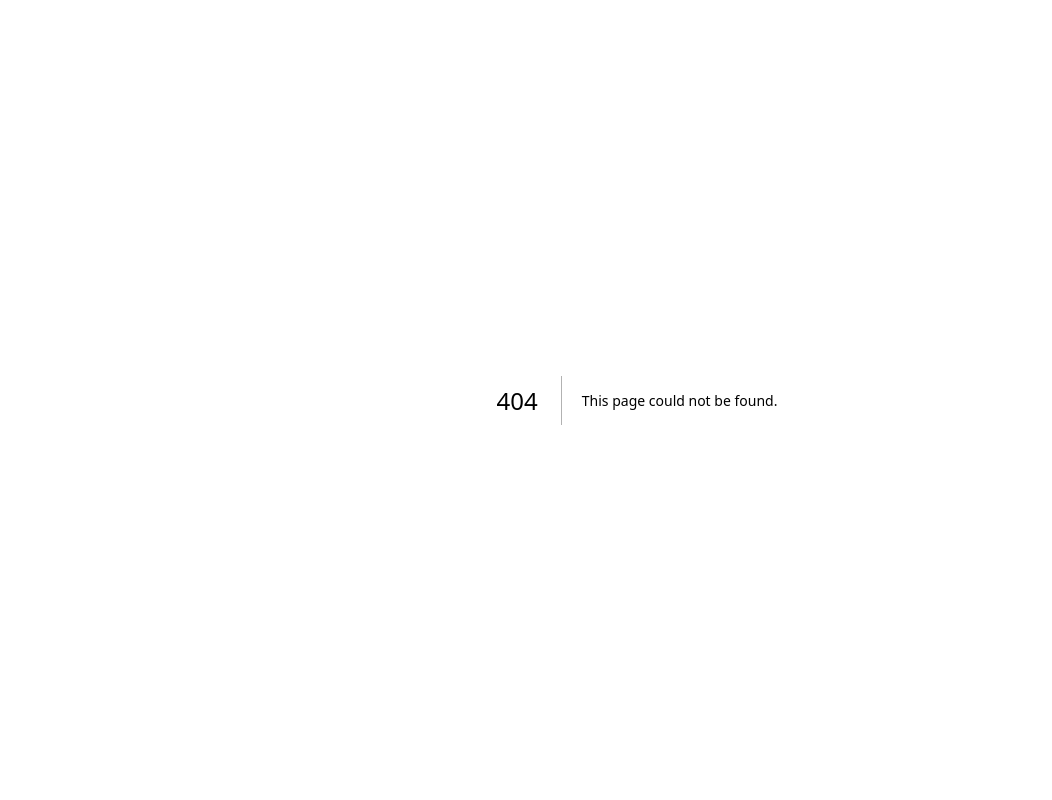
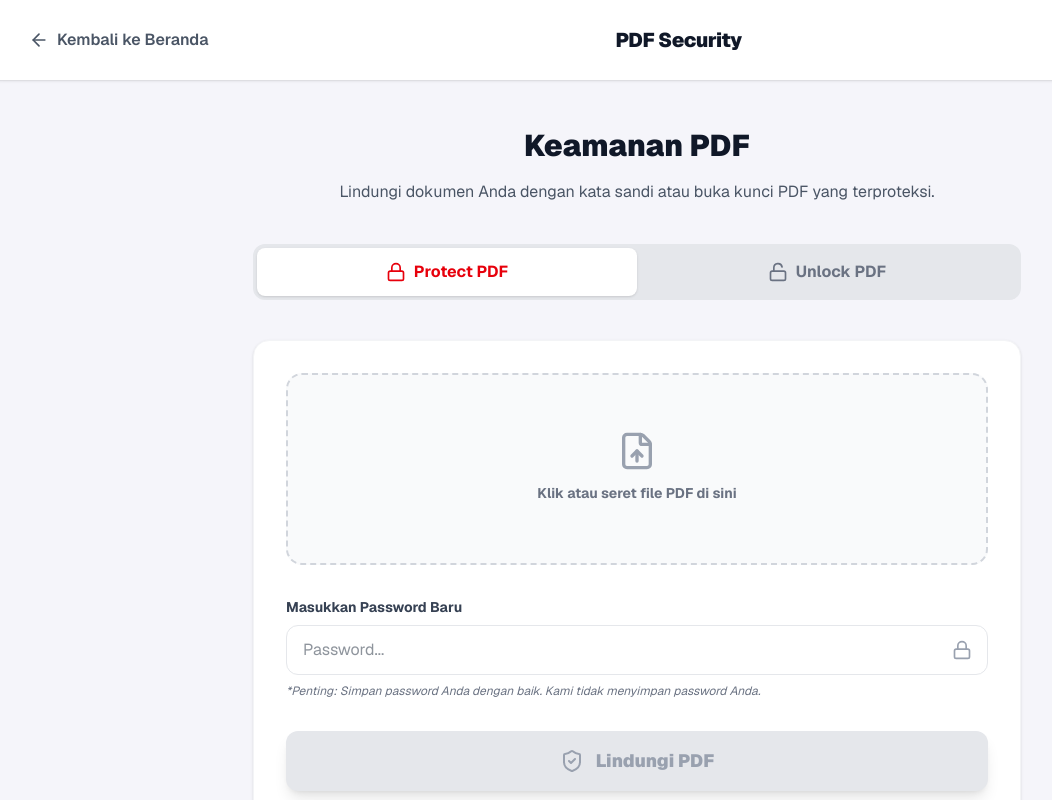
Before and after one commit to Ramelio-bot/global-pdf, a Next.js app: page /pdf-security in a window 1280 px wide. Before the commit this address had no page. Shown: the top 800 px of the page, without its empty margins (3-1055 px from the left). Built offline with nearby package versions, Linux system fonts and the light colour scheme.

Commit message:
feat: add PDF Protect and Unlock tools

```diff
--- a/src/app/page.tsx
+++ b/src/app/page.tsx
@@ -31,7 +31,7 @@ export default function Home() {
       title: "PDF Security",
       description: "Add passwords and set permissions to protect your PDF documents.",
       icon: <Shield className="w-12 h-12 text-red-500 mb-5 group-hover:scale-110 transition-transform duration-300" />,
-      href: "#",
+      href: "/pdf-security",
     },
   ];
 
--- /dev/null
+++ b/src/app/pdf-security/page.tsx
@@ -0,0 +1,224 @@
+"use client";
+
+import { useState } from "react";
+import { PDFDocument } from "pdf-lib";
+import { FileUp, ArrowLeft, Shield, ShieldCheck, ShieldAlert, Loader2, Lock, Unlock } from "lucide-react";
+import Link from "next/link";
+
+export default function PdfSecurityPage() {
+  const [activeTab, setActiveTab] = useState<"protect" | "unlock">("protect");
+  const [file, setFile] = useState<File | null>(null);
+  const [password, setPassword] = useState("");
+  const [isProcessing, setIsProcessing] = useState(false);
+  const [isDragging, setIsDragging] = useState(false);
+
+  const handleFileChange = (e: React.ChangeEvent<HTMLInputElement> | React.DragEvent) => {
+    let selectedFile: File | null = null;
+    if ("files" in e.target && e.target.files && e.target.files.length > 0) {
+      selectedFile = e.target.files[0];
+    } else if ("dataTransfer" in e && e.dataTransfer.files && e.dataTransfer.files.length > 0) {
+      selectedFile = e.dataTransfer.files[0];
+    }
+
+    if (selectedFile && selectedFile.type === "application/pdf") {
+      setFile(selectedFile);
+    } else if (selectedFile) {
+      alert("Hanya file PDF yang diperbolehkan.");
+    }
+  };
+
+  const handleProtect = async () => {
+    if (!file || !password) return;
+    setIsProcessing(true);
+
+    try {
+      const fileBytes = await file.arrayBuffer();
+      const pdfDoc = await PDFDocument.load(fileBytes);
+
+      // Protect the PDF with userPassword
+      const protectedPdfBytes = await pdfDoc.save({ userPassword: password } as any);
+
+      downloadPdf(protectedPdfBytes, `protected_${file.name}`);
+    } catch (error) {
+      console.error("Error protecting PDF:", error);
+      alert("Terjadi kesalahan saat mengunci PDF.");
+    } finally {
+      setIsProcessing(false);
+    }
+  };
+
+  const handleUnlock = async () => {
+    if (!file || !password) return;
+    setIsProcessing(true);
+
+    try {
+      const fileBytes = await file.arrayBuffer();
+      // Load PDF with the provided password
+      const pdfDoc = await PDFDocument.load(fileBytes, { password } as any);
+
+      // Save without password to unlock it
+      const unlockedPdfBytes = await pdfDoc.save();
+
+      downloadPdf(unlockedPdfBytes, `unlocked_${file.name}`);
+    } catch (error) {
+      console.error("Error unlocking PDF:", error);
+      alert("Gagal membuka PDF. Pastikan password yang Anda masukkan benar.");
+    } finally {
+      setIsProcessing(false);
+    }
+  };
+
+  const downloadPdf = (bytes: Uint8Array, fileName: string) => {
+    const blob = new Blob([bytes.buffer as BlobPart], { type: "application/pdf" });
+    const url = URL.createObjectURL(blob);
+    const link = document.createElement("a");
+    link.href = url;
+    link.download = fileName;
+    document.body.appendChild(link);
+    link.click();
+    document.body.removeChild(link);
+    URL.revokeObjectURL(url);
+  };
+
+  return (
+    <div className="min-h-screen bg-[#F5F5FA] flex flex-col font-sans text-gray-800">
+      <header className="w-full bg-white shadow-sm sticky top-0 z-50">
+        <div className="max-w-7xl mx-auto px-4 sm:px-6 lg:px-8 h-20 flex items-center justify-between">
+          <Link href="/" className="flex items-center gap-2 text-gray-600 hover:text-red-600 transition-colors">
+            <ArrowLeft className="w-5 h-5" />
+            <span className="font-semibold">Kembali ke Beranda</span>
+          </Link>
+          <div className="font-black text-xl tracking-tight text-gray-900">
+            PDF Security
+          </div>
+          <div className="w-24"></div>
+        </div>
+      </header>
+
+      <main className="flex-grow flex flex-col items-center py-12 px-4 sm:px-6 lg:px-8">
+        <div className="max-w-3xl w-full">
+          <div className="text-center mb-10">
+            <h1 className="text-3xl font-black text-gray-900 mb-4">Keamanan PDF</h1>
+            <p className="text-gray-600">Lindungi dokumen Anda dengan kata sandi atau buka kunci PDF yang terproteksi.</p>
+          </div>
+
+          {/* Tabs */}
+          <div className="flex p-1 bg-gray-200 rounded-xl mb-10">
+            <button
+              onClick={() => { setActiveTab("protect"); setFile(null); setPassword(""); }}
+              className={`flex-1 flex items-center justify-center gap-2 py-3 px-4 rounded-lg font-bold transition-all ${
+                activeTab === "protect" ? "bg-white text-red-600 shadow-sm" : "text-gray-500 hover:text-gray-700"
+              }`}
+            >
+              <Lock className="w-5 h-5" />
+              Protect PDF
+            </button>
+            <button
+              onClick={() => { setActiveTab("unlock"); setFile(null); setPassword(""); }}
+              className={`flex-1 flex items-center justify-center gap-2 py-3 px-4 rounded-lg font-bold transition-all ${
+                activeTab === "unlock" ? "bg-white text-red-600 shadow-sm" : "text-gray-500 hover:text-gray-700"
+              }`}
+            >
+              <Unlock className="w-5 h-5" />
+              Unlock PDF
+            </button>
+          </div>
+
+          {/* Action Box */}
+          <div className="bg-white p-8 rounded-2xl shadow-sm border border-gray-100">
+            <div className="mb-8">
+              <label
+                className={`flex flex-col items-center justify-center w-full h-48 border-2 border-dashed rounded-2xl transition-all cursor-pointer
+                  ${isDragging ? "bg-red-50 border-red-500" : "bg-gray-50 border-gray-300 hover:bg-white hover:border-red-400"}
+                `}
+                onDragOver={(e) => { e.preventDefault(); setIsDragging(true); }}
+                onDragLeave={(e) => { e.preventDefault(); setIsDragging(false); }}
+                onDrop={(e) => { e.preventDefault(); setIsDragging(false); handleFileChange(e); }}
+              >
+                {file ? (
+                  <div className="flex flex-col items-center p-4">
+                    <ShieldCheck className="w-12 h-12 text-green-500 mb-2" />
+                    <span className="text-sm font-bold text-gray-700 text-center truncate max-w-xs">{file.name}</span>
+                    <button
+                      onClick={(e) => { e.preventDefault(); setFile(null); }}
+                      className="mt-2 text-xs font-bold text-red-500 hover:underline"
+                    >
+                      Ganti File
+                    </button>
+                  </div>
+                ) : (
+                  <div className="flex flex-col items-center pt-5 pb-6">
+                    <FileUp className="w-10 h-10 text-gray-400 mb-3" />
+                    <p className="text-sm font-bold text-gray-500">Klik atau seret file PDF di sini</p>
+                  </div>
+                )}
+                <input type="file" className="hidden" accept=".pdf" onChange={handleFileChange} />
+              </label>
+            </div>
+
+            <div className="mb-8">
+              <label className="block text-sm font-bold text-gray-700 mb-2">
+                {activeTab === "protect" ? "Masukkan Password Baru" : "Masukkan Password PDF Saat Ini"}
+              </label>
+              <div className="relative">
+                <input
+                  type="password"
+                  value={password}
+                  onChange={(e) => setPassword(e.target.value)}
+                  placeholder="Password..."
+                  className="w-full px-4 py-3 rounded-xl border border-gray-200 focus:outline-none focus:ring-2 focus:ring-red-500 focus:border-transparent transition-all"
+                />
+                <div className="absolute inset-y-0 right-4 flex items-center">
+                  {activeTab === "protect" ? (
+                    <Lock className="w-5 h-5 text-gray-400" />
+                  ) : (
+                    <Unlock className="w-5 h-5 text-gray-400" />
+                  )}
+                </div>
+              </div>
+              {activeTab === "protect" && (
+                <p className="mt-2 text-xs text-gray-500 italic">
+                  *Penting: Simpan password Anda dengan baik. Kami tidak menyimpan password Anda.
+                </p>
+              )}
+            </div>
+
+            <button
+              onClick={activeTab === "protect" ? handleProtect : handleUnlock}
+              disabled={!file || !password || isProcessing}
+              className={`
+                w-full py-4 rounded-xl font-black text-lg shadow-lg transition-all flex items-center justify-center gap-3
+                ${file && password && !isProcessing
+                  ? "bg-red-600 text-white hover:bg-red-700 hover:scale-[1.02] active:scale-[0.98] shadow-red-200"
+                  : "bg-gray-200 text-gray-400 cursor-not-allowed"}
+              `}
+            >
+              {isProcessing ? (
+                <>
+                  <Loader2 className="w-6 h-6 animate-spin" />
+                  Memproses...
+                </>
+              ) : activeTab === "protect" ? (
+                <>
+                  <ShieldCheck className="w-6 h-6" />
+                  Lindungi PDF
+                </>
+              ) : (
+                <>
+                  <ShieldAlert className="w-6 h-6" />
+                  Buka Kunci PDF
+                </>
+              )}
+            </button>
+          </div>
+        </div>
+      </main>
+
+      <footer className="w-full bg-white border-t border-gray-200 py-8 mt-auto">
+        <div className="max-w-7xl mx-auto px-4 text-center text-sm font-medium text-gray-500">
+          Semua proses enkripsi dan dekripsi dilakukan secara lokal di perangkat Anda.
+        </div>
+      </footer>
+    </div>
+  );
+}
```
